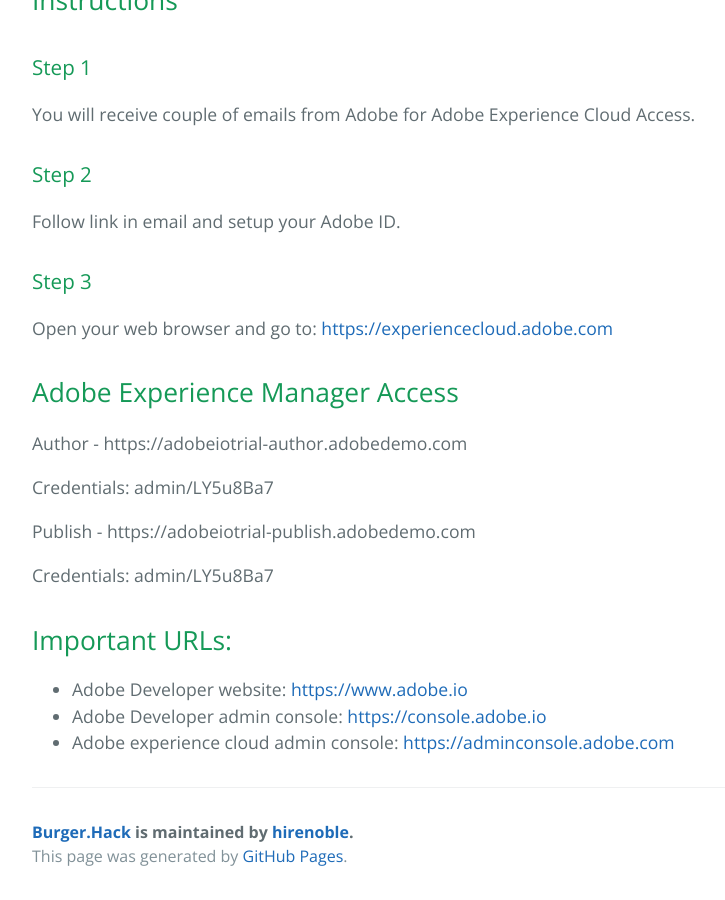
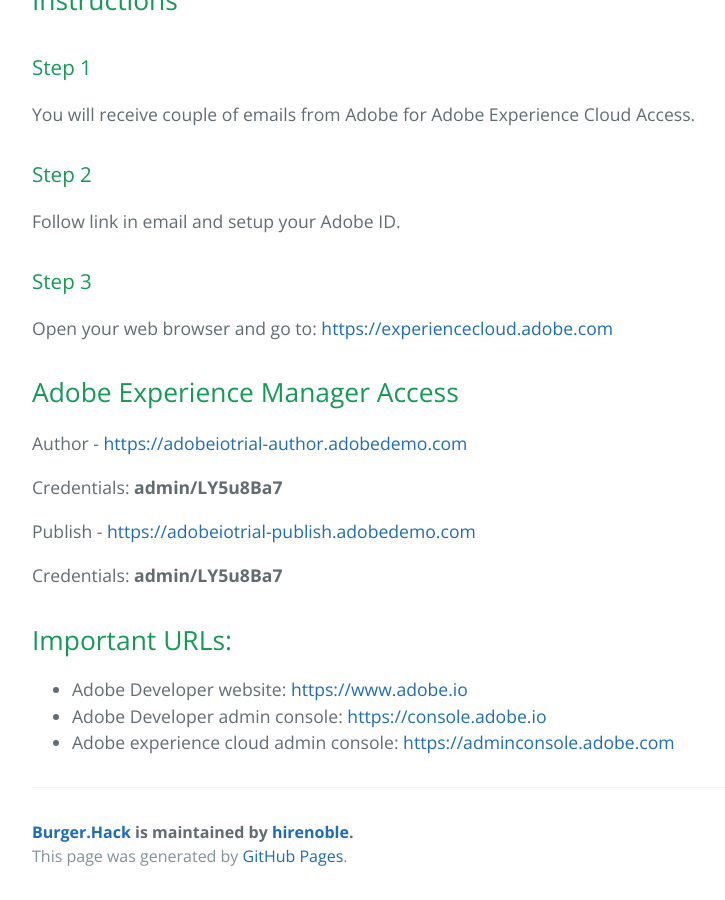
Before and after one commit to hirenoble/Burger.Hack, a Jekyll site: the page built from docs/index.md, in a window 1280 px wide and 900 px high, scrolled down 1072 px. Shown: the whole window, without its empty margins (192-917 px from the left). Built offline with Jekyll 4.4.1, drawn with Linux system fonts in a browser that asks for light colours; our own code applies the rules of GitHub Pages for plain Markdown files; part of the change alters nothing that is shown.

```diff
--- a/docs/index.md
+++ b/docs/index.md
@@ -33,14 +33,13 @@ Open your web browser and go to: [https://experiencecloud.adobe.com](https://exp
 
 
 ## Adobe Experience Manager Access
-Author - https://adobeiotrial-author.adobedemo.com
+Author - [https://adobeiotrial-author.adobedemo.com](https://adobeiotrial-author.adobedemo.com)
 
-Credentials: admin/LY5u8Ba7
+Credentials: **admin/LY5u8Ba7**
 
-Publish - https://adobeiotrial-publish.adobedemo.com
+Publish - [https://adobeiotrial-publish.adobedemo.com](https://adobeiotrial-publish.adobedemo.com)
 
-Credentials: admin/LY5u8Ba7
-
+Credentials: **admin/LY5u8Ba7**
 
 
 
```
